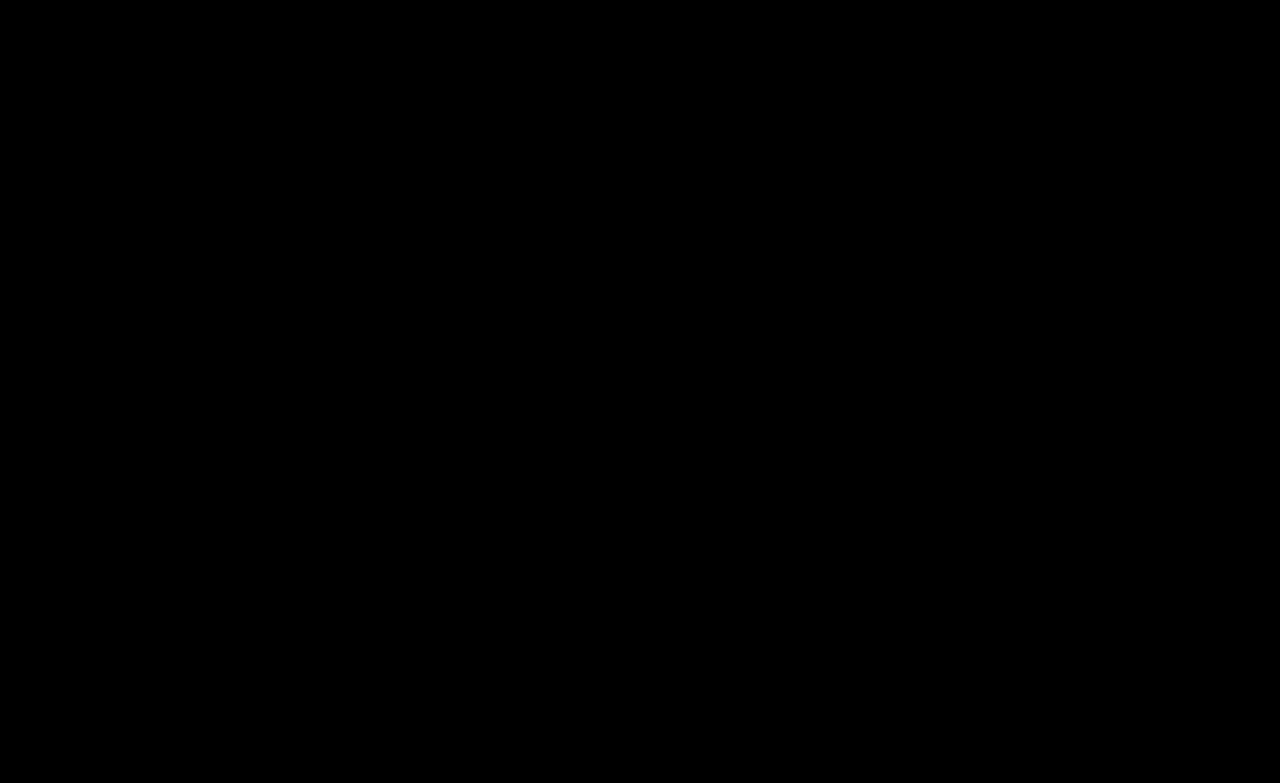
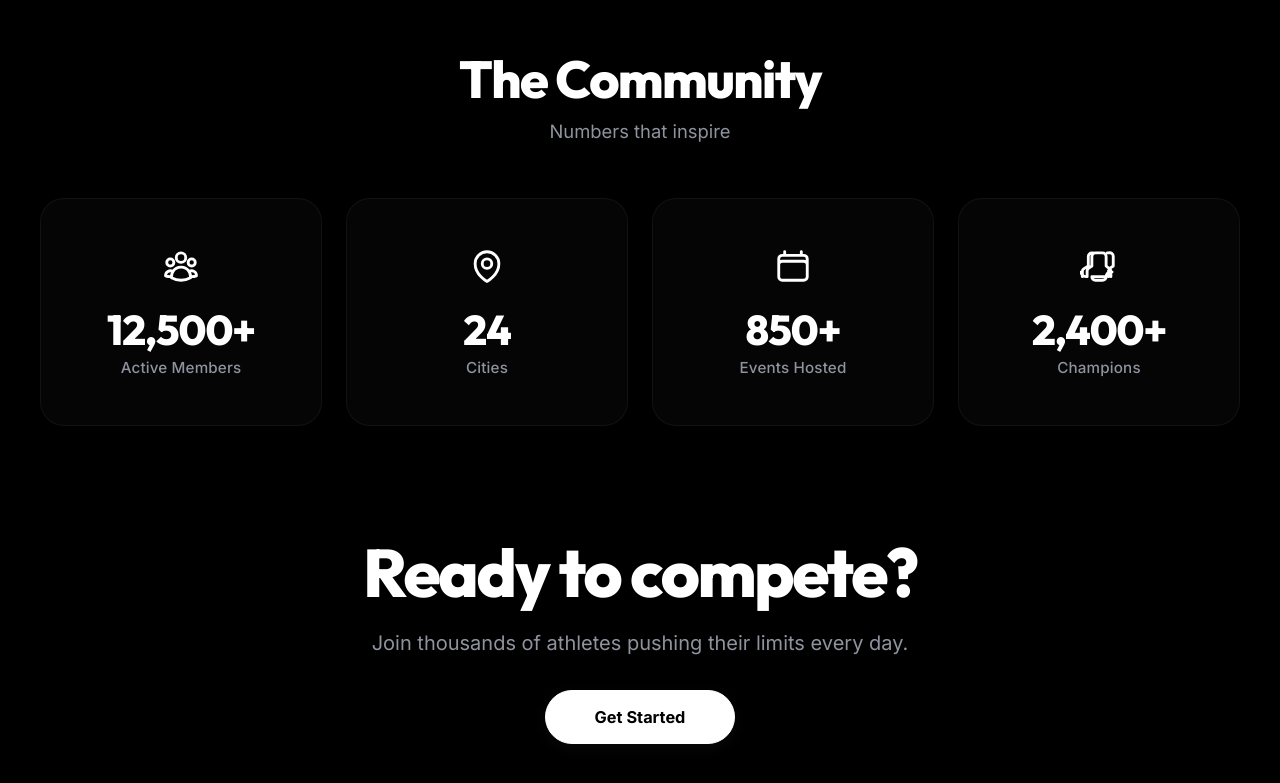
Before and after one commit to Midhunnairts/StrydclubFrontend, an Angular app: page / in a window 1280 px wide. Shown: the part 2422-3205 px from the top of the page. Before the commit the page ends 2393 px from the top, so only its background shows below. Built offline with nearby package versions, Linux system fonts and the light colour scheme.

Commit message:
community home

```diff
--- a/src/app/app.html
+++ b/src/app/app.html
@@ -2,4 +2,5 @@
 <app-hero></app-hero>
 <app-sport-list></app-sport-list>
 <app-event-list></app-event-list>
+<app-community-home></app-community-home>
 <router-outlet></router-outlet>
--- a/src/app/app.ts
+++ b/src/app/app.ts
@@ -4,10 +4,11 @@
 import { HeroComponent } from './components/hero/hero';
 import { SportListComponent } from './components/sport-list/sport-list';
 import { EventListComponent } from './components/event-list/event-list';
+import { CommunityHomeComponent } from './components/community-home/community-home';
 
 @Component({
   selector: 'app-root',
-  imports: [RouterOutlet, NavbarComponent, HeroComponent, SportListComponent, EventListComponent],
+  imports: [RouterOutlet, NavbarComponent, HeroComponent, SportListComponent, EventListComponent, CommunityHomeComponent],
   templateUrl: './app.html',
   styleUrl: './app.scss',
 })
--- /dev/null
+++ b/src/app/components/community-home/community-home.html
@@ -0,0 +1,62 @@
+<section class="community-section" id="community-display-section">
+  <div class="community-container">
+
+    <!-- Title Header -->
+    <div class="community-header">
+      <h2 class="community-title" id="community-title-header">The Community</h2>
+      <p class="community-subtitle" id="community-subtitle-text">Numbers that inspire</p>
+    </div>
+
+    <!-- Stats Grid -->
+    <div class="stats-grid" id="community-stats-grid">
+      @for (stat of stats(); track stat.label) {
+        <div class="stat-card" id="stat-card-{{ stat.iconName }}">
+
+          <!-- Custom SVGs based on iconName -->
+          <div class="stat-icon-container">
+            @switch (stat.iconName) {
+              @case ('members') {
+                <svg xmlns="http://www.w3.org/2000/svg" fill="none" viewBox="0 0 24 24" stroke-width="1.8" stroke="currentColor" class="stat-icon">
+                  <path stroke-linecap="round" stroke-linejoin="round" d="M18 18.72a9.094 9.094 0 0 0 3.741-.479 3 3 0 0 0-4.682-2.72m.94 3.198.001.031c0 .225-.012.447-.037.666A11.944 11.944 0 0 1 12 21c-2.17 0-4.207-.576-5.963-1.584A6.062 6.062 0 0 1 6 18.719m12 0a5.971 5.971 0 0 0-.941-3.197m0 0A5.995 5.995 0 0 0 12 12.75a5.995 5.995 0 0 0-5.058 2.772m0 0a3 3 0 0 0-4.681 2.72 8.986 8.986 0 0 0 3.74.477m.94-3.197a5.971 5.971 0 0 0-.94 3.197M15 6.75a3 3 0 1 1-6 0 3 3 0 0 1 6 0Zm6 3a2.25 2.25 0 1 1-4.5 0 2.25 2.25 0 0 1 4.5 0Zm-13.5 0a2.25 2.25 0 1 1-4.5 0 2.25 2.25 0 0 1 4.5 0Z" />
+                </svg>
+              }
+              @case ('cities') {
+                <svg xmlns="http://www.w3.org/2000/svg" fill="none" viewBox="0 0 24 24" stroke-width="1.8" stroke="currentColor" class="stat-icon">
+                  <path stroke-linecap="round" stroke-linejoin="round" d="M15 10.5a3 3 0 1 1-6 0 3 3 0 0 1 6 0Z" />
+                  <path stroke-linecap="round" stroke-linejoin="round" d="M19.5 10.5c0 7.142-7.5 11.25-7.5 11.25S4.5 17.642 4.5 10.5a7.5 7.5 0 1 1 15 0Z" />
+                </svg>
+              }
+              @case ('events') {
+                <svg xmlns="http://www.w3.org/2000/svg" fill="none" viewBox="0 0 24 24" stroke-width="1.8" stroke="currentColor" class="stat-icon">
+                  <path stroke-linecap="round" stroke-linejoin="round" d="M6.75 3v2.25M17.25 3v2.25M3 18.75V7.5a2.25 2.25 0 0 1 2.25-2.25h13.5A2.25 2.25 0 0 1 21 7.5v11.25m-18 0A2.25 2.25 0 0 0 5.25 21h13.5A2.25 2.25 0 0 0 21 18.75m-18 0v-7.5A2.25 2.25 0 0 1 5.25 9h13.5A2.25 2.25 0 0 1 21 11.25v7.5" />
+                </svg>
+              }
+              @case ('champions') {
+                <svg xmlns="http://www.w3.org/2000/svg" fill="none" viewBox="0 0 24 24" stroke-width="1.8" stroke="currentColor" class="stat-icon">
+                  <path stroke-linecap="round" stroke-linejoin="round" d="M16.5 18.75h-9m9 0a3 3 0 0 1 3-3h.75m-.75 3v-3.375c0-.621-.303-1.21-.813-1.572L16.5 12V6A2.25 2.25 0 0 0 14.25 3.75h-4.5A2.25 2.25 0 0 0 7.5 6v6l-2.187 1.503A2.25 2.25 0 0 0 4.5 15.075V18.75m12 0A2.25 2.25 0 0 1 14.25 21h-4.5A2.25 2.25 0 0 1 7.5 18.75m-3 0h-.75a3 3 0 0 1-3-3h.75m0 3v-3.375c0-.621.304-1.21.813-1.572L5.25 12V6A2.25 2.25 0 0 1 7.5 3.75h.75m9 0h.75A2.25 2.25 0 0 1 21 6v6l-2.187 1.503A2.25 2.25 0 0 1 18 15.075V18.75" />
+                </svg>
+              }
+            }
+          </div>
+
+          <!-- Value Counter -->
+          <h3 class="stat-value">{{ stat.value }}</h3>
+
+          <!-- Label -->
+          <p class="stat-label">{{ stat.label }}</p>
+
+        </div>
+      }
+    </div>
+
+    <!-- Community Call to Action Footer -->
+    <div class="community-cta" id="community-cta-container">
+      <h3 class="cta-title">Ready to compete?</h3>
+      <p class="cta-subtitle">Join thousands of athletes pushing their limits every day.</p>
+      <div class="cta-action">
+        <a href="#" class="btn-get-started" id="btn-get-started-cta">Get Started</a>
+      </div>
+    </div>
+
+  </div>
+</section>
--- /dev/null
+++ b/src/app/components/community-home/community-home.scss
@@ -0,0 +1,243 @@
+.community-section {
+  position: relative;
+  width: 100%;
+  padding: 80px 24px 120px;
+  background-color: var(--bg-dark-pure);
+  z-index: 10;
+}
+
+.community-container {
+  width: 100%;
+  max-width: 1200px;
+  margin: 0 auto;
+  display: flex;
+  flex-direction: column;
+}
+
+/* Header Text Section */
+.community-header {
+  text-align: center;
+  margin-bottom: 56px;
+  display: flex;
+  flex-direction: column;
+  gap: 12px;
+}
+
+.community-title {
+  font-family: var(--font-family-title);
+  font-size: 3.25rem;
+  font-weight: 800;
+  line-height: 1.1;
+  letter-spacing: -0.03em;
+  color: var(--text-white);
+  margin: 0;
+}
+
+.community-subtitle {
+  font-family: var(--font-family-body);
+  font-size: 1.15rem;
+  font-weight: 400;
+  color: var(--text-muted);
+  margin: 0;
+}
+
+/* Stats CSS Grid */
+.stats-grid {
+  display: grid;
+  grid-template-columns: repeat(4, 1fr);
+  gap: 24px;
+}
+
+/* Stat Card basic structures */
+.stat-card {
+  display: flex;
+  flex-direction: column;
+  align-items: center;
+  justify-content: center;
+  text-align: center;
+  padding: 48px 32px;
+  background-color: rgba(255, 255, 255, 0.02);
+  border: 1px solid rgba(255, 255, 255, 0.05);
+  border-radius: 24px;
+  backdrop-filter: blur(4px);
+  -webkit-backdrop-filter: blur(4px);
+  transition: var(--transition-smooth);
+
+  &:hover {
+    transform: translateY(-6px);
+    background-color: rgba(255, 255, 255, 0.05);
+    border-color: rgba(255, 255, 255, 0.16);
+    box-shadow: 0 12px 30px rgba(255, 255, 255, 0.03);
+  }
+}
+
+/* Custom SVG icon container */
+.stat-icon-container {
+  margin-bottom: 24px;
+  display: flex;
+  align-items: center;
+  justify-content: center;
+
+  .stat-icon {
+    width: 38px;
+    height: 38px;
+    color: var(--text-white);
+    transition: var(--transition-smooth);
+  }
+}
+
+.stat-card:hover .stat-icon {
+  transform: scale(1.1);
+  filter: drop-shadow(0 0 8px rgba(255, 255, 255, 0.3));
+}
+
+/* Value & Label Typography */
+.stat-value {
+  font-family: var(--font-family-title);
+  font-size: 2.6rem;
+  font-weight: 800;
+  color: var(--text-white);
+  margin-bottom: 8px;
+  letter-spacing: -0.025em;
+  line-height: 1;
+}
+
+.stat-label {
+  font-family: var(--font-family-body);
+  font-size: 0.95rem;
+  font-weight: 500;
+  color: var(--text-muted);
+  margin: 0;
+  letter-spacing: 0.01em;
+}
+
+/* Responsive configurations */
+@media screen and (max-width: 1000px) {
+  .stats-grid {
+    grid-template-columns: repeat(2, 1fr);
+  }
+
+  .community-title {
+    font-size: 2.8rem;
+  }
+
+  .stat-card {
+    padding: 40px 24px;
+  }
+}
+
+@media screen and (max-width: 600px) {
+  .stats-grid {
+    grid-template-columns: 1fr;
+    max-width: 320px;
+    margin: 0 auto;
+  }
+
+  .community-section {
+    padding: 60px 16px 80px;
+  }
+
+  .community-title {
+    font-size: 2rem;
+  }
+
+  .community-subtitle {
+    font-size: 1rem;
+  }
+}
+
+/* Bottom Call to Action Section */
+.community-cta {
+  text-align: center;
+  margin-top: 110px;
+  display: flex;
+  flex-direction: column;
+  align-items: center;
+  gap: 18px;
+  width: 100%;
+}
+
+.cta-title {
+  font-family: var(--font-family-title);
+  font-size: 4.2rem;
+  font-weight: 800;
+  line-height: 1.1;
+  letter-spacing: -0.035em;
+  color: var(--text-white);
+  margin: 0;
+}
+
+.cta-subtitle {
+  font-family: var(--font-family-body);
+  font-size: 1.25rem;
+  font-weight: 400;
+  line-height: 1.5;
+  color: var(--text-muted);
+  margin: 0;
+  max-width: 600px;
+}
+
+.cta-action {
+  margin-top: 14px;
+  width: 100%;
+  max-width: 320px;
+}
+
+.btn-get-started {
+  display: inline-flex;
+  align-items: center;
+  justify-content: center;
+  width: auto;
+  min-width: 190px;
+  padding: 16px 38px;
+  border-radius: 50px;
+  background-color: var(--text-white);
+  border: 1px solid var(--text-white);
+  font-family: var(--font-family-body);
+  font-size: 1.02rem;
+  font-weight: 700;
+  color: var(--bg-dark-pure);
+  box-shadow: 0 4px 15px rgba(255, 255, 255, 0.04);
+  transition: var(--transition-smooth);
+
+  &:hover {
+    transform: translateY(-2px);
+    box-shadow: 0 8px 25px rgba(255, 255, 255, 0.22);
+  }
+}
+
+/* Responsive CTA overrides */
+@media screen and (max-width: 1000px) {
+  .community-cta {
+    margin-top: 80px;
+  }
+
+  .cta-title {
+    font-size: 3.2rem;
+  }
+
+  .cta-subtitle {
+    font-size: 1.1rem;
+  }
+}
+
+@media screen and (max-width: 600px) {
+  .community-cta {
+    margin-top: 60px;
+    gap: 14px;
+  }
+
+  .cta-title {
+    font-size: 2.3rem;
+  }
+
+  .cta-subtitle {
+    font-size: 0.98rem;
+  }
+
+  .btn-get-started {
+    width: 100%;
+    min-width: unset;
+    padding: 14px 24px;
+  }
+}
--- /dev/null
+++ b/src/app/components/community-home/community-home.ts
@@ -0,0 +1,40 @@
+import { Component, signal } from '@angular/core';
+import { CommonModule } from '@angular/common';
+
+interface StatItem {
+  value: string;
+  label: string;
+  iconName: string;
+}
+
+@Component({
+  selector: 'app-community-home',
+  standalone: true,
+  imports: [CommonModule],
+  templateUrl: './community-home.html',
+  styleUrl: './community-home.scss'
+})
+export class CommunityHomeComponent {
+  stats = signal<StatItem[]>([
+    {
+      value: '12,500+',
+      label: 'Active Members',
+      iconName: 'members'
+    },
+    {
+      value: '24',
+      label: 'Cities',
+      iconName: 'cities'
+    },
+    {
+      value: '850+',
+      label: 'Events Hosted',
+      iconName: 'events'
+    },
+    {
+      value: '2,400+',
+      label: 'Champions',
+      iconName: 'champions'
+    }
+  ]);
+}
```
